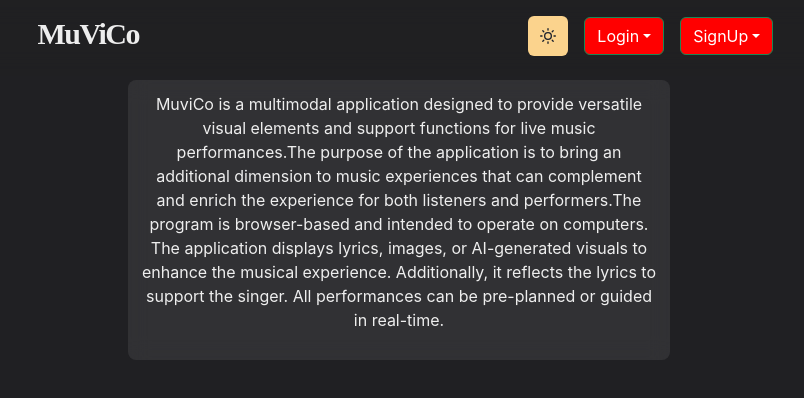
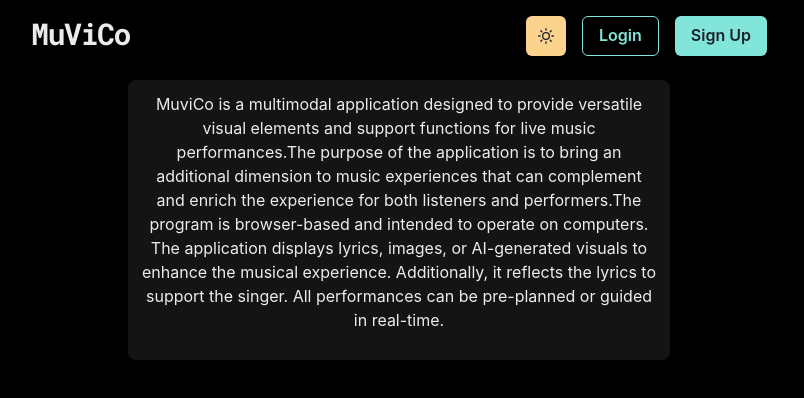
Before and after one commit to MuViCo/MuViCo, a React (Vite) app: page / in a window 1280 px wide. Shown: the top 398 px of the page, without its empty margins (241-1045 px from the left). Built offline with nearby package versions, Linux system fonts and the light colour scheme.

Commit message:
little fix for ui

```diff
--- a/src/client/App.jsx
+++ b/src/client/App.jsx
@@ -8,6 +8,7 @@ import HomePage from "./components/homepage"
 import theme from "./lib/theme"
 import PresentationPage from "./components/presentation/"
 import presentationService from "./services/presentations"
+import Fonts from "./lib/fonts"
 
 const App = () => {
   const [user, setUser] = useState(null)
@@ -32,6 +33,7 @@ const App = () => {
 
   return (
     <ChakraProvider theme={theme}>
+      <Fonts />
       <Box>
         <NavBar user={user} setUser={setUser} />
         <Container pt={20}>
--- a/src/client/components/navbar/index.jsx
+++ b/src/client/components/navbar/index.jsx
@@ -1,5 +1,3 @@
-import { Dropdown } from "react-bootstrap"
-import { useState, useEffect } from "react"
 import { useNavigate } from "react-router-dom"
 import ThemeToggleButton from "./theme-toggle-button"
 import {
@@ -9,11 +7,13 @@ import {
   Flex,
   useColorModeValue,
   Button,
+  Menu,
+  MenuButton,
+  MenuList,
+  MenuItem
 } from "@chakra-ui/react"
 import Login from "./Login"
 import SignUp from "./SignUp"
-import signupService from "../../services/signup"
-import loginService from "../../services/login"
 
 const NavBar = ({ user, setUser }) => {
   const navigate = useNavigate()
@@ -38,9 +38,8 @@ const NavBar = ({ user, setUser }) => {
     <Box
       position="fixed"
       as="nav"
-      w="101%"
-      bg={useColorModeValue("#ffffff42", "#20202380")}
-      style={{ backdropFilter: "blur(12px)", zIndex: 1000, top: 0 }}
+      w="100%"
+      style={{ backdropFilter: "blur(10px)", zIndex: 1000, top: 0 }}
     >
       <Container
         display="flex"
@@ -59,39 +58,33 @@ const NavBar = ({ user, setUser }) => {
           <ThemeToggleButton />
           {user && (
             <Box ml={4} display={{ base: "inline-block" }}>
-              <Button colorScheme="red" onClick={handleLogout}>
+              <Button colorScheme="teal" variant="ghost" onClick={handleLogout}>
                 Logout
               </Button>
             </Box>
           )}
           {!user && (
             <>
-              <Box ml={4} display={{ base: "inline-block" }}>
-                <Dropdown>
-                  <Dropdown.Toggle
-                    variant="success"
-                    style={{ backgroundColor: "red" }}
-                  >
-                    Login
-                  </Dropdown.Toggle>
-                  <Dropdown.Menu style={{ padding: ".76rem", width: "300px" }}>
-                    <Login onLogin={onLogin} />
-                  </Dropdown.Menu>
-                </Dropdown>
-              </Box>
-              <Box ml={4} display={{ base: "inline-block" }}>
-                <Dropdown>
-                  <Dropdown.Toggle
-                    variant="success"
-                    style={{ backgroundColor: "red" }}
-                  >
-                    SignUp
-                  </Dropdown.Toggle>
-                  <Dropdown.Menu style={{ padding: ".76rem", width: "300px" }}>
-                    <SignUp onSignup={onSignup} />
-                  </Dropdown.Menu>
-                </Dropdown>
-              </Box>
+             <Box ml={4} display={{base: 'inline-block'}}>
+              <Menu>
+                <MenuButton as={Button} colorScheme="teal" variant="outline">Login</MenuButton>
+                <MenuList>
+                  <Box p={2}>
+                  <Login onLogin={onLogin} />
+                  </Box>
+                </MenuList>
+              </Menu>
+             </Box>
+             <Box ml={4} display={{base: 'inline-block'}}>
+              <Menu>
+                <MenuButton as={Button} colorScheme="teal">Sign Up</MenuButton>
+                <MenuList>
+                  <Box p={2}>
+                  <SignUp onSignup={onSignup} />
+                  </Box>
+                </MenuList>
+              </Menu>
+             </Box>
             </>
           )}
         </Box>
--- /dev/null
+++ b/src/client/lib/fonts.jsx
@@ -0,0 +1,7 @@
+const Fonts = () => (
+  <style jsx="true" global="true">{`
+    @import url('https://fonts.googleapis.com/css2?family=Roboto+Mono:ital,wght@0,100..700;1,100..700&display=swap')
+  `}</style>
+)
+
+export default Fonts
--- a/src/client/lib/theme.jsx
+++ b/src/client/lib/theme.jsx
@@ -4,7 +4,7 @@ import { mode } from '@chakra-ui/theme-tools'
 const styles = {
   global: props => ({
     body: {
-      bg: mode('#f0e7db', '#202023')(props)
+      bg: mode('#ffffff', '#000000')(props)
     }
   })
 }
@@ -22,21 +22,11 @@ const components = {
         marginBottom: 4
       }
     }
-  },
-  Link: {
-    baseStyle: props => ({
-      color: mode('#3d7aed', '#ff63c3')(props),
-      textUnderlineOffset: 3
-    })
   }
 }
 
 const fonts = {
-  heading: "'M PLUS Rounded 1c'"
-}
-
-const colors = {
-  grassTeal: '#88ccca'
+  heading: "'Roboto Mono'"
 }
 
 const config = {
@@ -44,5 +34,5 @@ const config = {
   useSystemColorMode: true
 }
 
-const theme = extendTheme({ config, styles, components, fonts, colors })
+const theme = extendTheme({ config, styles, components, fonts })
 export default theme
```
